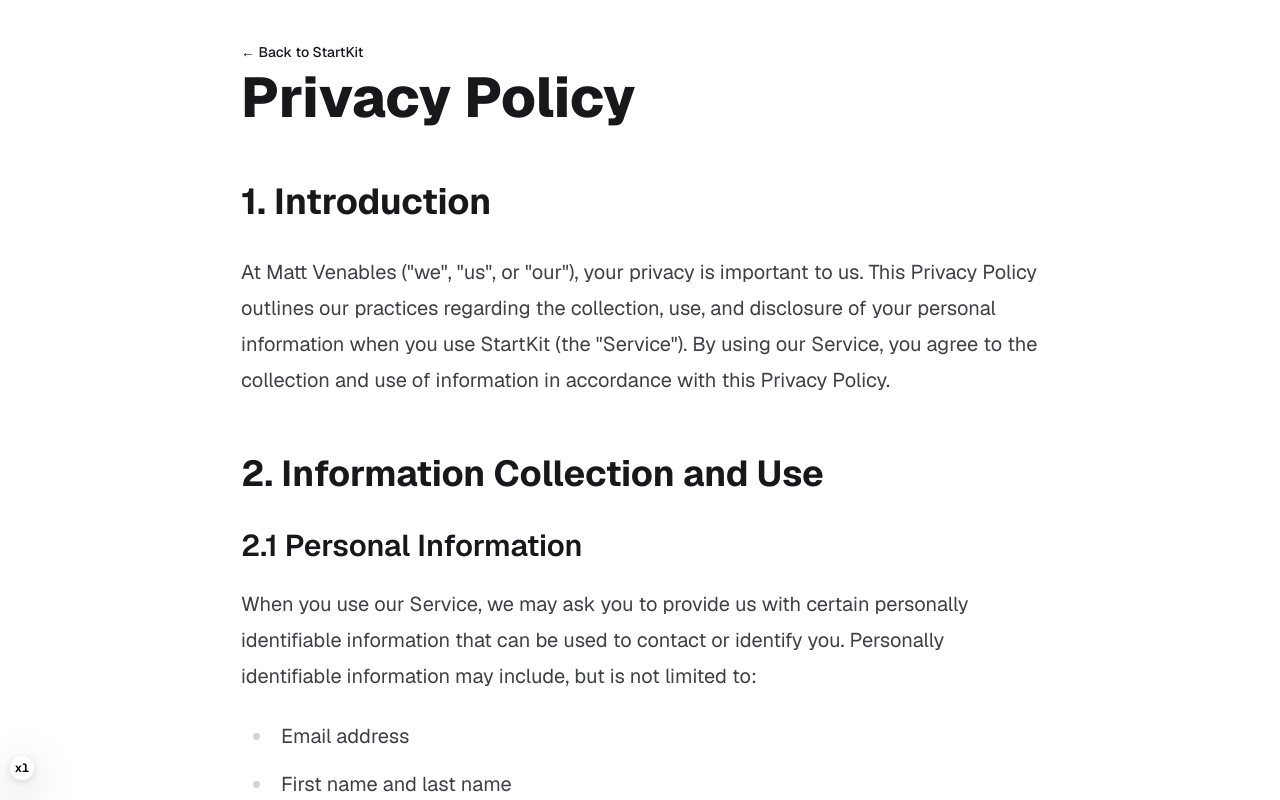
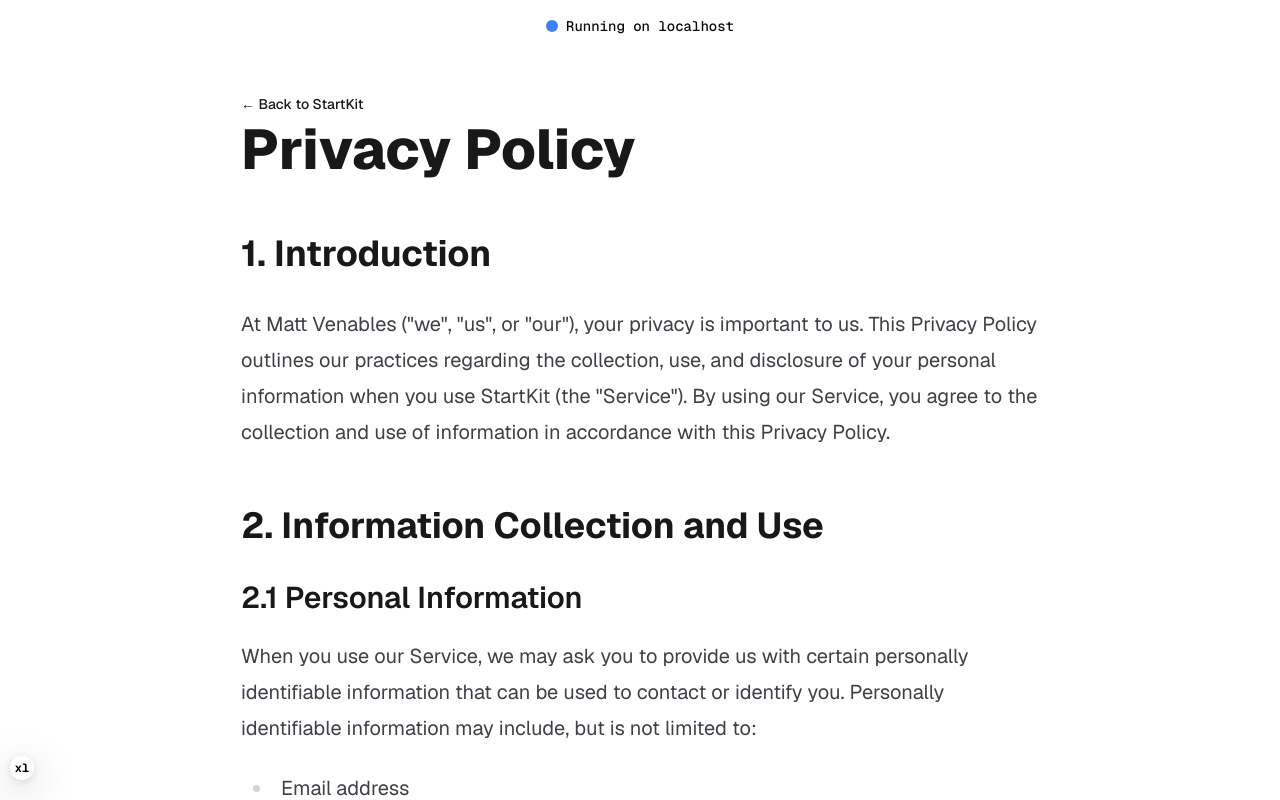
Before and after one commit to catena-labs/crosshatch-reviewer, a Next.js app: page /legal/privacy in a window 1280 px wide. Shown: the top 800 px of the page. Built offline with nearby package versions, Linux system fonts and the light colour scheme; no server answers; what @t3-oss/env-nextjs would draw is missing.

Commit message:
Add deployment destination indicator to homepage

```diff
--- a/components/layout/header.tsx
+++ b/components/layout/header.tsx
@@ -1,12 +1,47 @@
+import Link from "next/link"
 import type { HTMLProps } from "react"
+import { Button } from "@/components/ui/button"
+import { env } from "@/env/shared"
 import { cn } from "@/lib/utils/cn"
 
 type Props = HTMLProps<HTMLDivElement>
 
 export function Header({ className, ...props }: Props) {
+  const isCloudflare = env.NODE_ENV === "production"
+
   return (
     <header className={cn("w-full", className)} {...props}>
-      <div className="container flex items-center justify-between gap-4" />
+      <div className="container flex items-center justify-center gap-4 p-2">
+        <Button className="gap-2 font-mono text-sm" variant="ghost" asChild>
+          <Link
+            href="https://pages.cloudflare.com/"
+            rel="noopener noreferrer"
+            target="_blank"
+          >
+            <span className="relative flex size-3">
+              <span
+                className={cn(
+                  "absolute inline-flex size-full animate-ping rounded-full  opacity-75",
+                  isCloudflare ? "bg-orange-400" : "bg-blue-400"
+                )}
+              ></span>
+              <span
+                className={cn(
+                  "relative inline-flex size-3 rounded-full",
+                  isCloudflare ? "bg-orange-500" : "bg-blue-500"
+                )}
+              ></span>
+            </span>
+            <span>
+              {isCloudflare ? (
+                <>Deployed to Cloudflare</>
+              ) : (
+                <>Running on localhost</>
+              )}
+            </span>
+          </Link>
+        </Button>
+      </div>
     </header>
   )
 }
```
Also changed, not shown: 1 other file (tests, documents, lock files or other folders).
